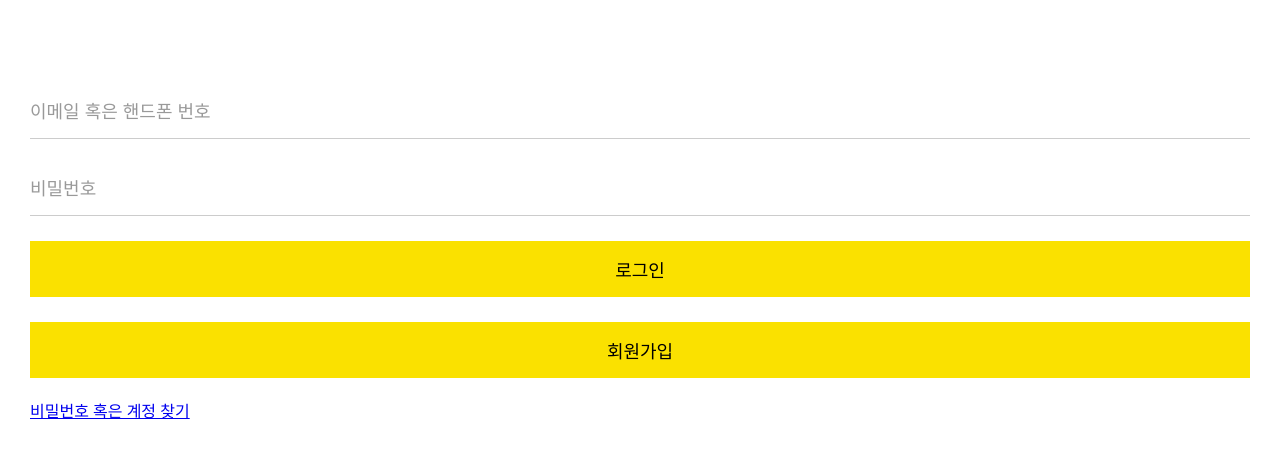
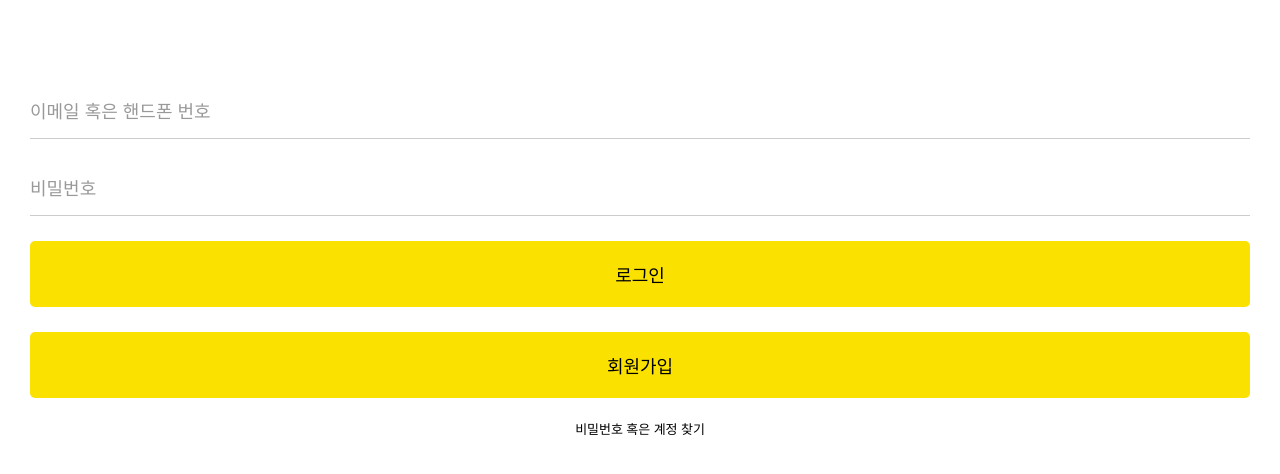
Before and after one commit to okeyeyo/html-css, a plain HTML site: page index.html in a window 1280 px wide. Shown: the part 180-654 px from the top of the page. Drawn offline with Linux system fonts and the light colour scheme; a web font is replaced by a local one.

Commit message:
submit 완성

```diff
--- a/css/stylesheet.css
+++ b/css/stylesheet.css
@@ -56,5 +56,14 @@ body {
 #login-form input[type="submit"] {
     background-color: var(--yellow);
     cursor: pointer;
+    padding: 20px 0px;
+    border-radius: 5px;
+}
+
+#login-form a {
+    text-align: center;
+    text-decoration: none;
+    color: inherit; /*기본 값인 검은색에서 상속 받음*/
+    font-size: 13px;
 }
 /* 다른 css 파일 추가하는 거대한 하나의 css 파일 */
```
